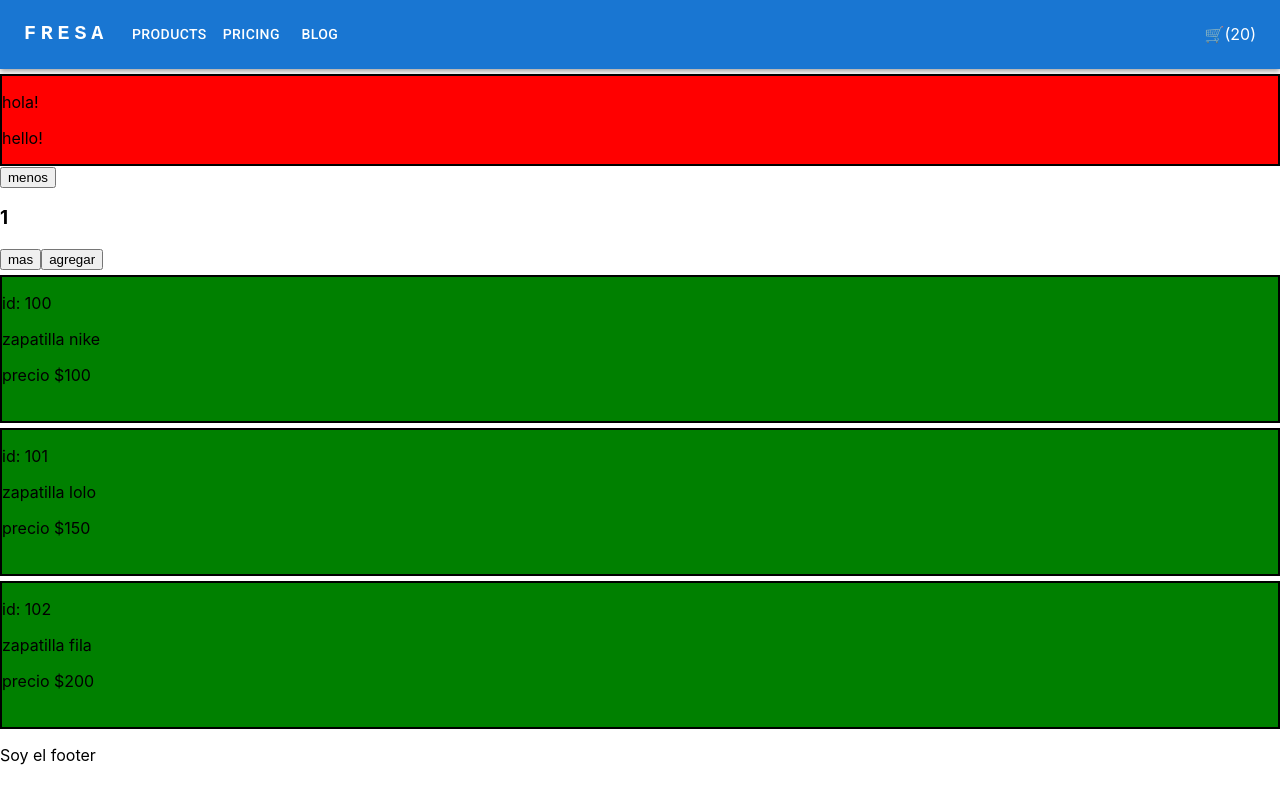
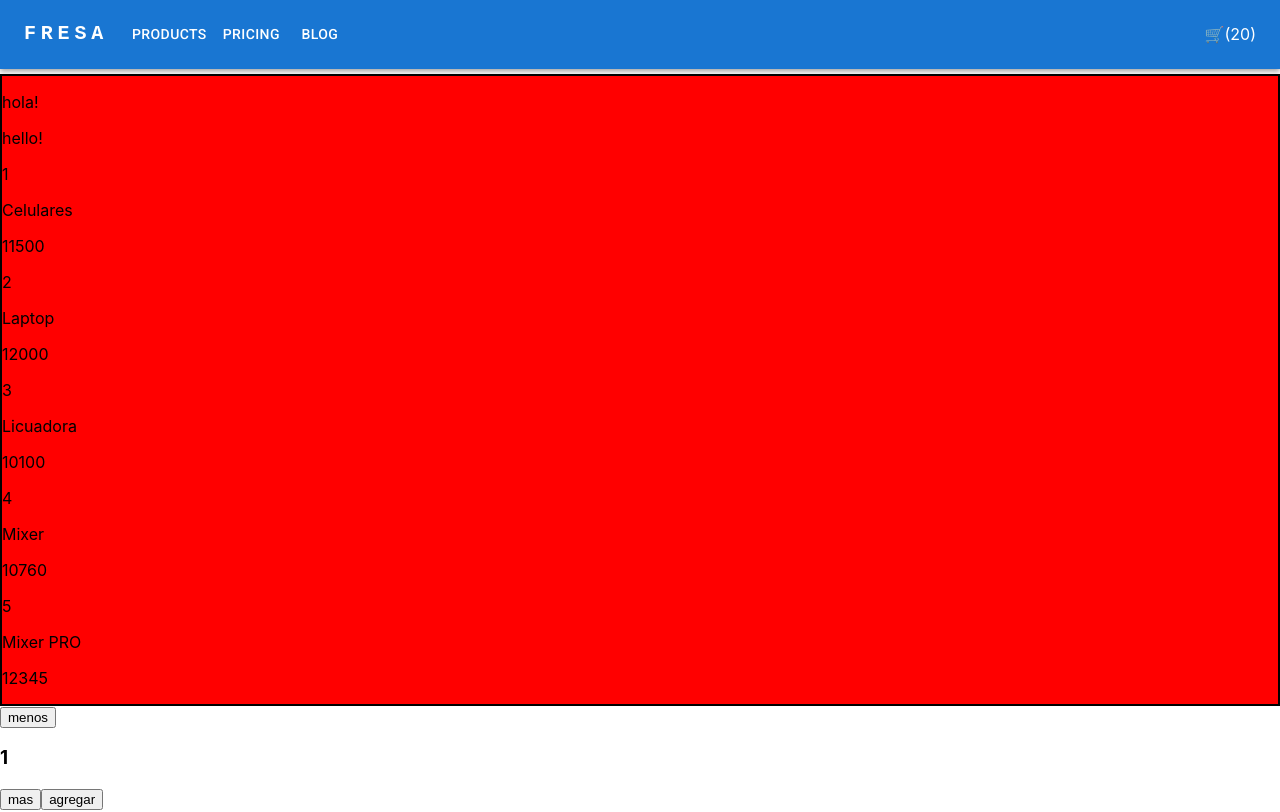
Before and after one commit to MarciaDiaz/Ecomerce.Diaz, a React (Create React App) app: page / in a window 1280 px wide. Shown: the top 812 px of the page. Built offline with nearby package versions, Linux system fonts and the light colour scheme.

Commit message:
maps y promise

```diff
--- /dev/null
+++ b/src/Components/Item.jsx
@@ -0,0 +1,16 @@
+import React from "react";
+
+const Item = ({product}) => {
+
+    return (
+
+        <div>
+        <p>{product.id}</p>
+        <p>{product.nombre}</p>
+        <p>{product.precio}</p>
+        </div>
+
+    )
+}
+
+export default Item
--- /dev/null
+++ b/src/Components/ItemList.jsx
@@ -0,0 +1,18 @@
+import React from "react";
+import Item from "./Item";
+
+const ItemList = ({listProducts}) => {
+
+    return (
+
+        <div>
+{listProducts.map (product=> <Item
+key={product.id}
+product={product}/>)}
+
+
+        </div>
+    )
+}
+
+export default ItemList
--- a/src/Components/ItemListContainer.jsx
+++ b/src/Components/ItemListContainer.jsx
@@ -1,18 +1,40 @@
-import React from 'react'
+import React, {useEffect, useState}from 'react'
+import { customFetch } from './customFetch'
+import ItemList from './ItemList'
+import productos from './productos'
 
 const ItemListContainer = (props) => {
 
-    const{saludo, greeting, stock, initial, onAdd} = props
+
+  const [listProducts, setListProducts]= useState([])
+  const{saludo, greeting, stock, initial, onAdd} = props
+
+  useEffect(()=>{
+
+customFetch(productos)
+.then(data=>setListProducts(data))
+
+
+  },[])
+
+  console.log (listProducts)
+
+
+
   return (
 
+
     <div style={{backgroundColor: "red", marginTop: "5px", border: "solid 2px black"}}>
+
+
+
     <p>{saludo}</p>
     <p>{greeting}</p>
+<ItemList listProducts={listProducts}/>
 
-
-<p>{stock}</p>
-<p>{initial}</p>
-<p>{onAdd}</p>
+      <p>{stock}</p>
+      <p>{initial}</p>
+      <p>{onAdd}</p>
     </div>
   )
 }
--- /dev/null
+++ b/src/Components/customFetch.js
@@ -0,0 +1,9 @@
+export const customFetch = (products) => {
+
+    return new Promise ((resolve, reject) =>{
+
+        setTimeout (() =>{
+            resolve (products)
+        }, 2000)
+    })
+}
--- /dev/null
+++ b/src/Components/productos.js
@@ -0,0 +1,35 @@
+const productos = [
+    {
+        "precio": 11500,
+        "id"  : 1,
+        "nombre": "Celulares",
+        "img": "./assets/celular.png",
+    },
+    {
+        "precio": 12000,
+        "id"  : 2,
+        "nombre": "Laptop",
+        "img": "./assets/laptop.png",
+    },
+    {
+        "precio": 10100,
+        "id"  : 3,
+        "nombre": "Licuadora",
+        "img": "./assets/licuadora.png",
+    },
+    {
+        "precio": 10760,
+        "id"  : 4,
+        "nombre": "Mixer",
+        "img": "./assets/mixer.png",
+    },
+    {
+        "precio": 12345,
+        "id"  : 5,
+        "nombre": "Mixer PRO",
+        "img": "./assets/mixer.png",
+    }
+
+];
+
+export default productos
```
Also changed, not shown: src/Components/practica.jsx (deleted, +0 -58 lines).
